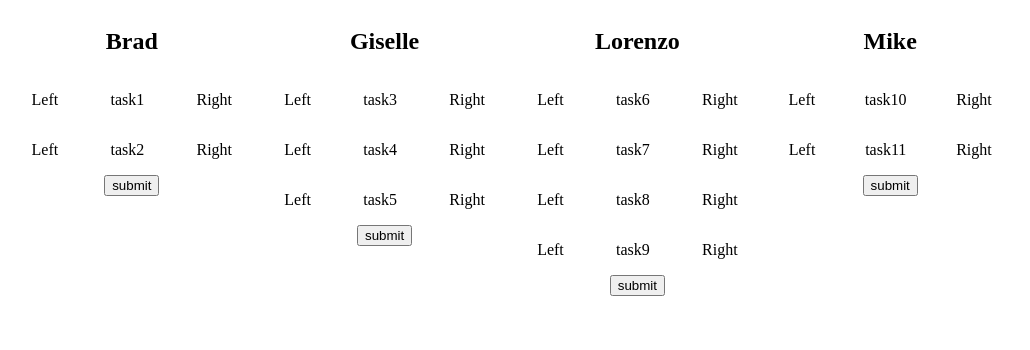
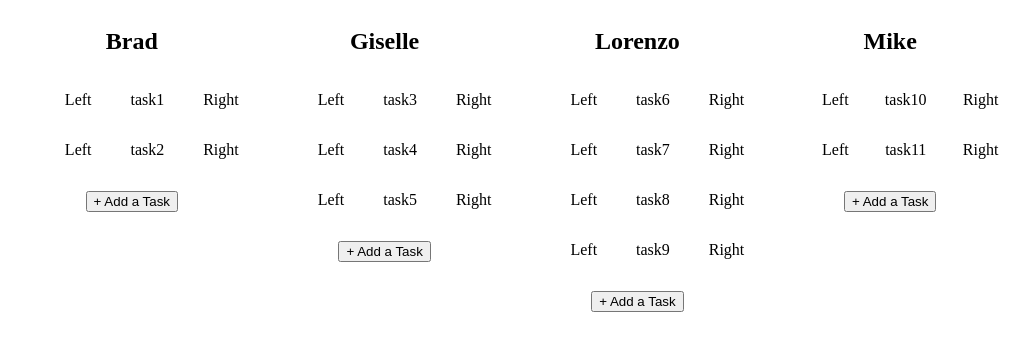
Before and after one commit to gjuliao/crm-react, a React (Create React App) app: page / in a window 1280 px wide. Shown: the top 350 px of the page, without its empty margins (129-1159 px from the left). Built offline with nearby package versions, Linux system fonts and the light colour scheme.

Commit message:
Fixed index issue in card

```diff
--- a/src/App.css
+++ b/src/App.css
@@ -12,6 +12,10 @@
   text-align: center;
 }
 
+.list-items {
+  list-style: none;
+}
+
 .items {
   display: flex;
   justify-content: space-around;
--- a/src/App.jsx
+++ b/src/App.jsx
@@ -6,24 +6,28 @@ function App() {
 
   const [list1, setList1] = useState(
     {
+      'index': 0,
       'owner': 'Brad',
       'tasks': ['task1', 'task2']
     });
 
     const [list2, setList2] = useState(
       {
+        'index': 1,
         'owner': 'Giselle',
         'tasks': ['task3', 'task4', 'task5']
       });
 
       const [list3, setList3] = useState(
         {
+          'index': 2,
           'owner': 'Lorenzo',
           'tasks': ['task6', 'task7', 'task8', 'task9']
         });
 
         const [list4, setList4] = useState(
           {
+            'index': 3,
             'owner': 'Mike',
             'tasks': ['task10', 'task11']
           });
--- a/src/components/Card.jsx
+++ b/src/components/Card.jsx
@@ -1,5 +1,6 @@
 import React from 'react'
 import { Items } from './Items'
+import { TaskInput } from './TaskInput';
 
 export const Card = ({ items, onItemClick }) => {
 
@@ -10,12 +11,14 @@ export const Card = ({ items, onItemClick }) => {
   return (
     <div className='group-card'>
         <h2 className='card-title'>{owner}</h2>
-        <div>
+        <ul className='list-items'>
         {tasks.map((item, index) => (
-            <Items key={index} item={item} />
+          <li key={index}>
+            <Items item={item} />
+          </li>
         ))}
-        </div>
-        <button>submit</button>
+        </ul>
+        <TaskInput />
     </div>
   )
 }
--- /dev/null
+++ b/src/components/TaskInput.jsx
@@ -0,0 +1,9 @@
+import React from 'react'
+
+export const TaskInput = () => {
+  return (
+    <form>
+        <button> + Add a Task</button>
+    </form>
+  )
+}
```
